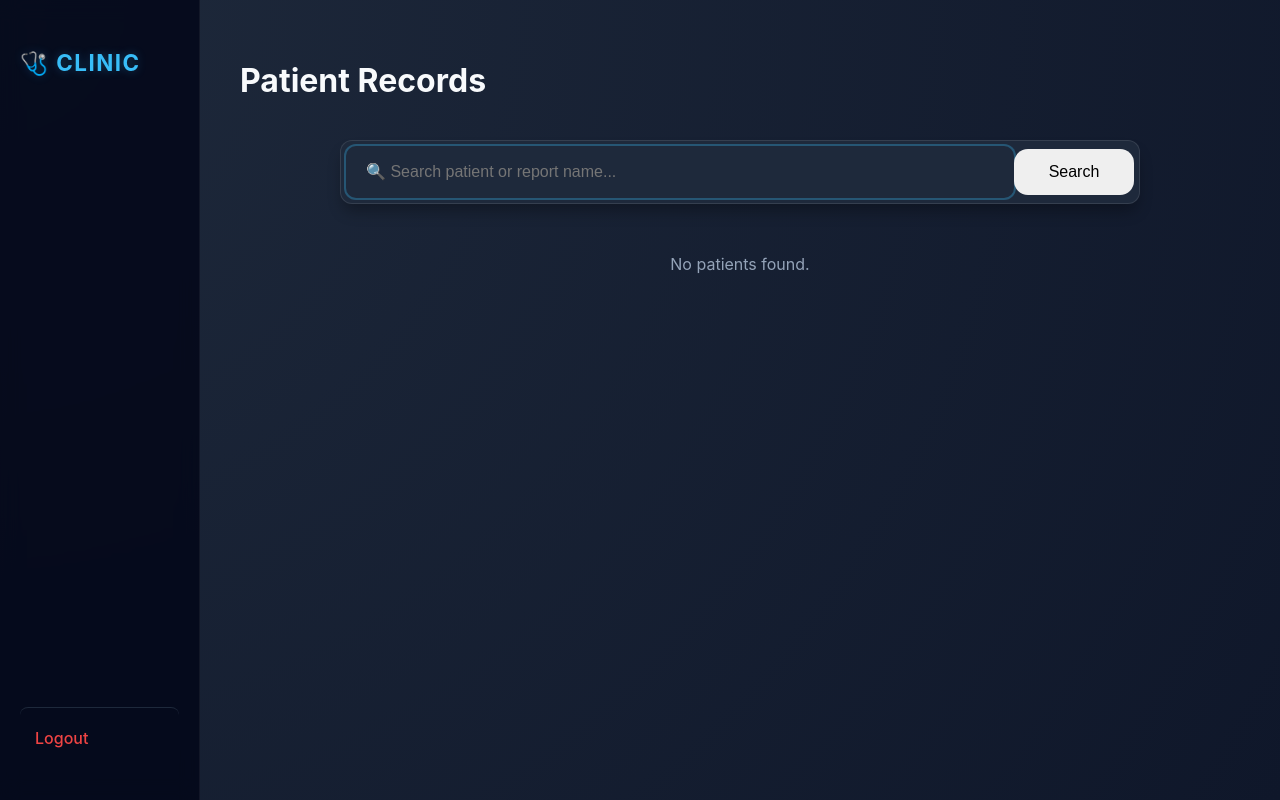
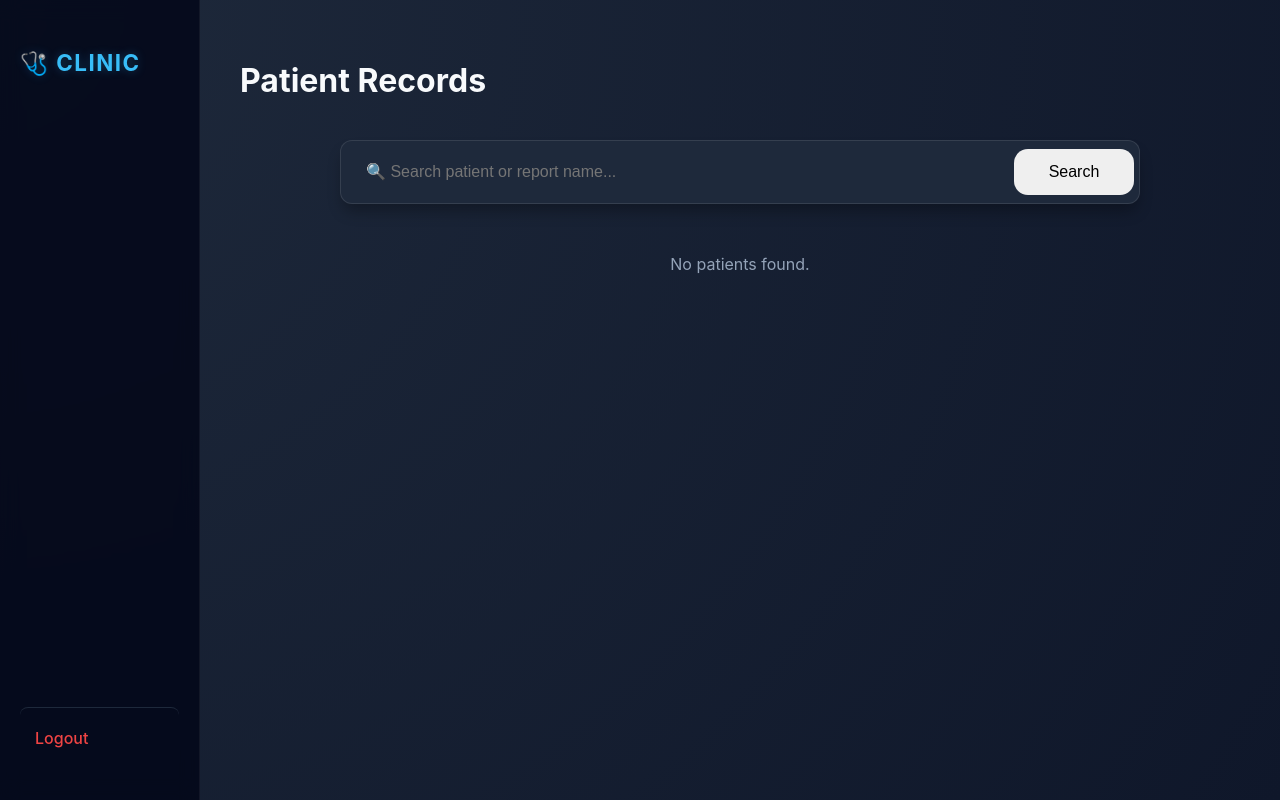
Before and after one commit to omkar142web/patient-report-site, a Flask app: page /reports in a window 1280 px wide, with the restyled element focused. Run offline with Flask 3, Linux system fonts and the light colour scheme; the visitor is signed in with stand-in values (Sample User, id 1).

Commit message:
feat: Add custom focus style to search box and update pages

```diff
--- a/static/style.css
+++ b/static/style.css
@@ -227,6 +227,11 @@ input:focus {
     color: white;
     font-size: 1rem;
     outline: none;
+}
+
+.search-box input:focus {
+    box-shadow: none; /* Removes the blue glow on focus */
+    /* You could also change it, e.g.: box-shadow: 0 0 0 2px var(--danger); */
 }
 
 .search-btn {
```
